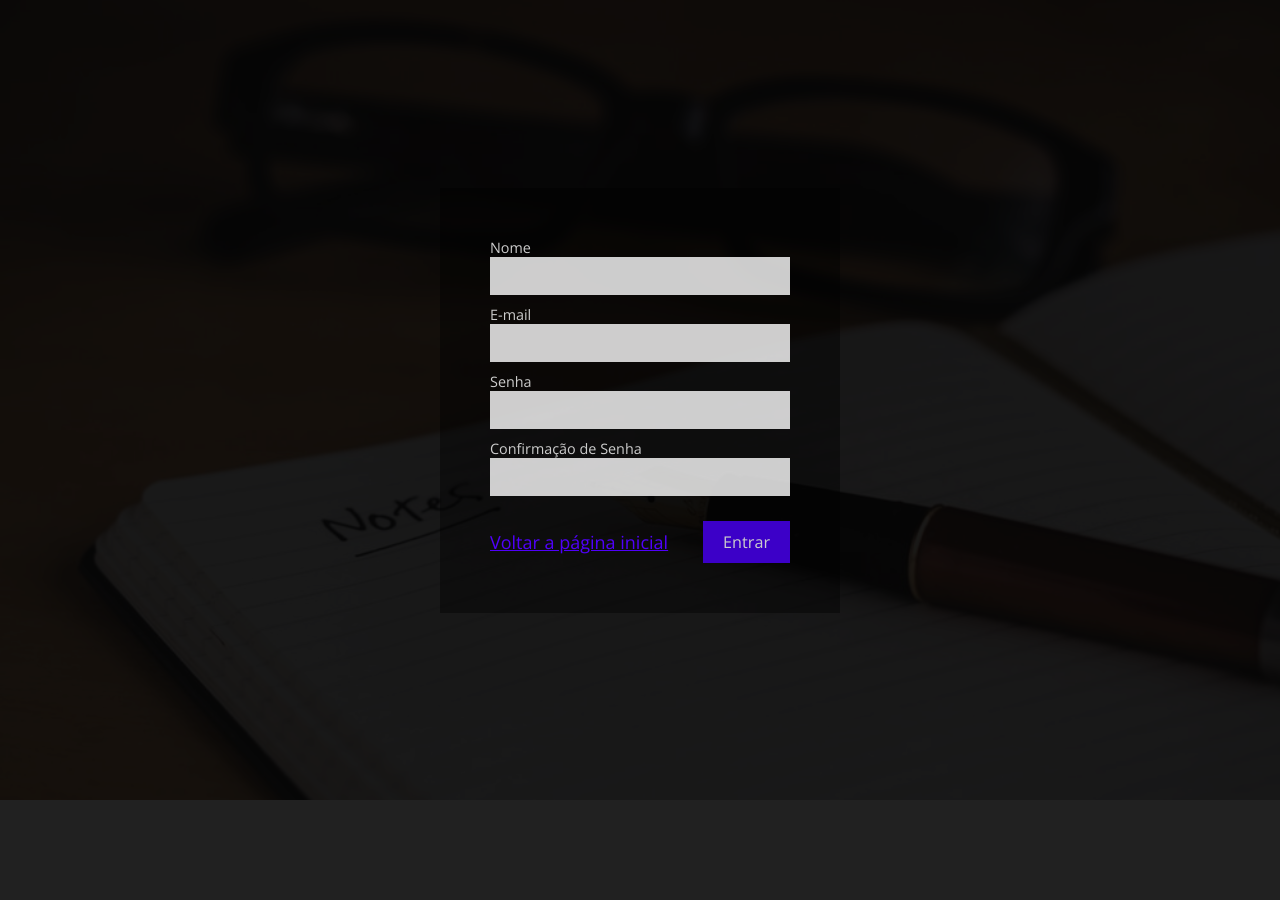
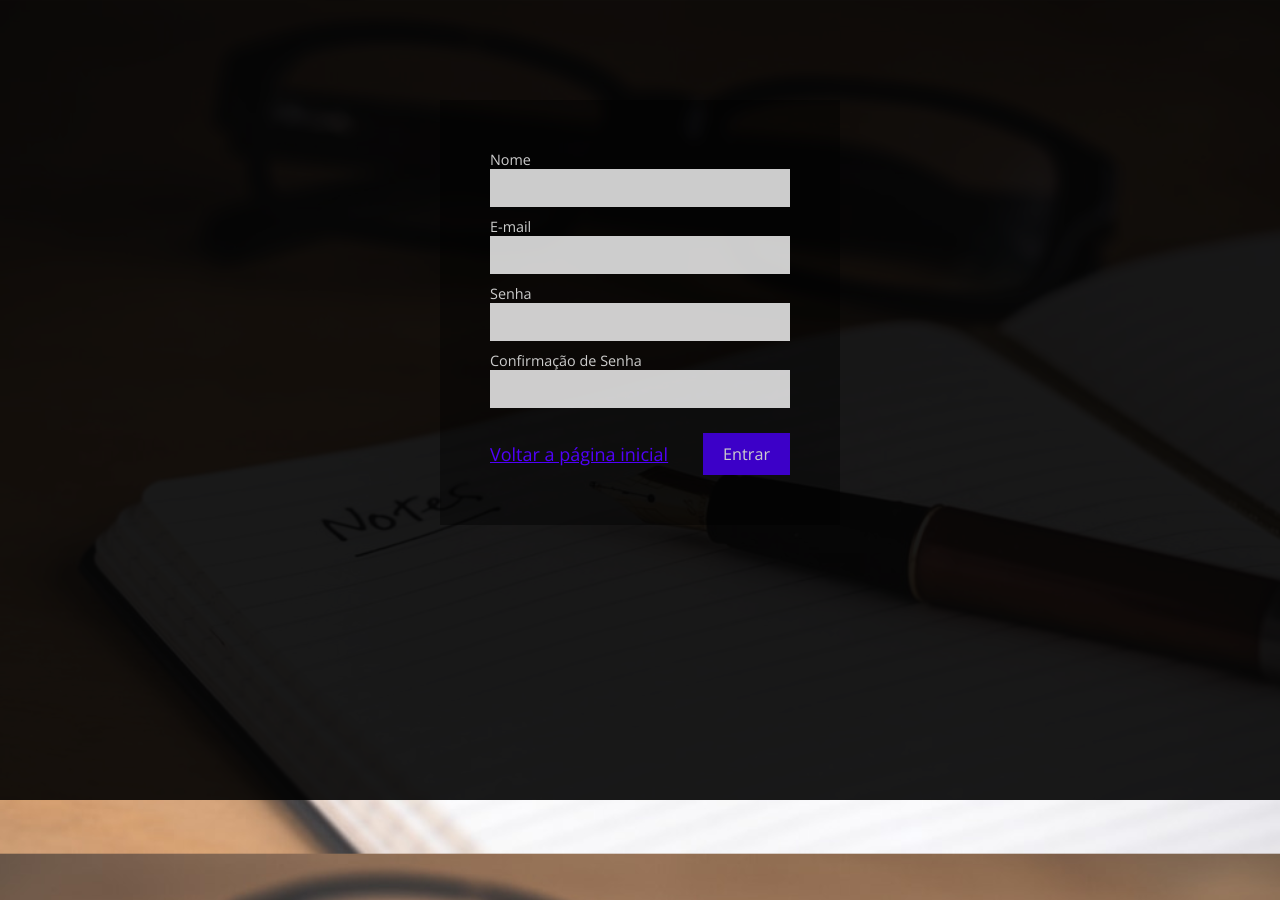
Before and after one commit to sergiomoura/contatos-html-template, a plain HTML site: page cadastro.html in a window 1280 px wide. Before the commit the page ends 800 px from the top, so only its background shows below. Drawn offline with nearby package versions, Linux system fonts and the light colour scheme.

Commit message:
Adequando o posicionamento do form cadastro

```diff
--- a/css/cadastro.css
+++ b/css/cadastro.css
@@ -1,14 +1,8 @@
-body {
-    display: flex;
-    justify-content: center;
-    align-items: center;
-}
-
-
 form {
     width: 400px;
     padding: 50px;
     background-color: rgba(0,0,0,0.4);
+    margin: 100px auto;
 }
 
 input[type=text],
```
